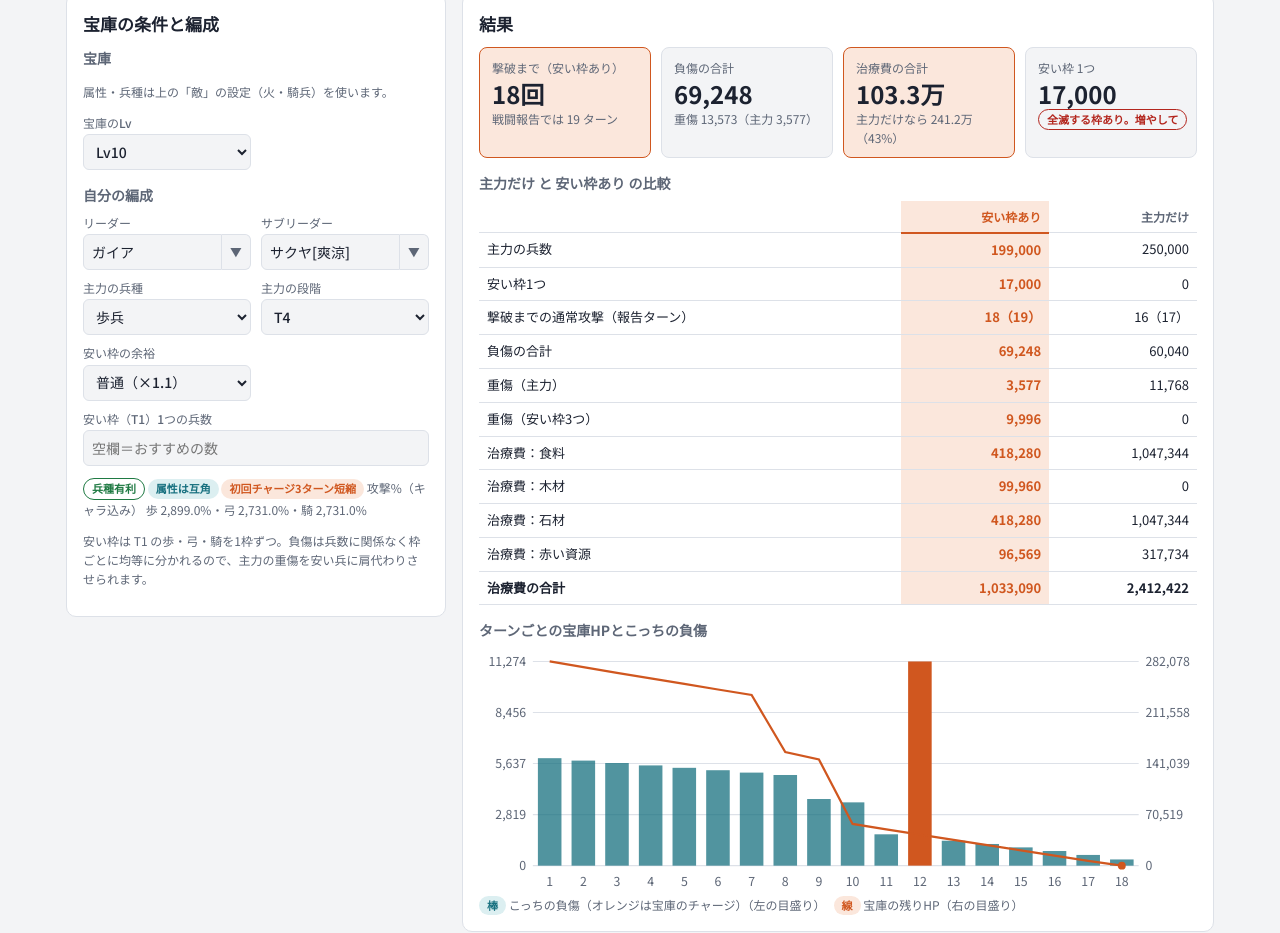
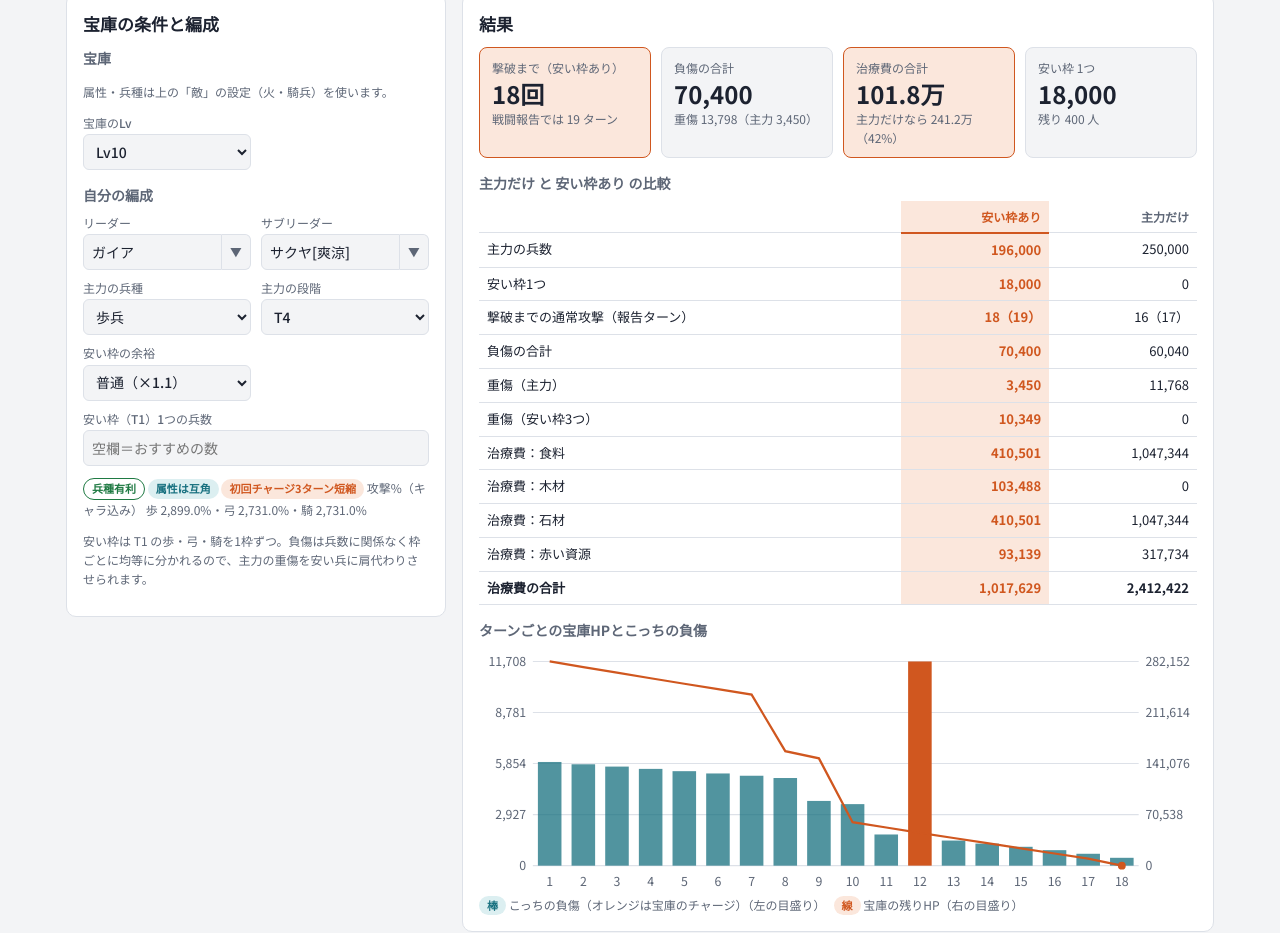
Before and after one commit to sola-evst/evst-tool, a plain HTML site: page index.html in a window 1280 px wide. Shown: the part 891-1824 px from the top of the page. Drawn offline with Linux system fonts and the light colour scheme; a web font is replaced by a local one.

Commit message:
Add files via upload

```diff
--- a/index.html
+++ b/index.html
@@ -599,9 +599,14 @@ function runVault(L, S, p) {
   const tot = capOf(L, p.total);
   s = Math.min(s, Math.floor(tot / 4 / 1000) * 1000);
   const ct = p.cheapTier || 1;
-  const slots = [{ type: p.main, tier: p.mainTier || 4, n: tot - 3 * s }].concat(TYPES.map(T => ({ type: T, tier: ct, n: s })));
-  const r = sim(L, S, slots, tg, o);
-  const c = costOf(slots, r.inj, V_HEAVY);
+  const auto = !(p.slot > 0) && s > 0, cap = Math.floor(tot / 4 / 1000) * 1000;
+  let slots, r, c;
+  for (let k = 0; k < 8; k++) { // おすすめの枠が計算上全滅するなら、全滅しない大きさまで1,000ずつ増やす（主力が減るぶん戦闘が長引くため）
+    slots = [{ type: p.main, tier: p.mainTier || 4, n: tot - 3 * s }].concat(TYPES.map(T => ({ type: T, tier: ct, n: s })));
+    r = sim(L, S, slots, tg, o); c = costOf(slots, r.inj, V_HEAVY);
+    if (!auto || s >= cap || r.left.slice(1).every(x => x > 0.5)) break;
+    s = Math.min(cap, s + 1000);
+  }
   return { atk, short, mainOnly: Object.assign(r0, c0), withSlot: Object.assign(r, c, { slot: s, slots }) };
 }
 // 魔獣
```
